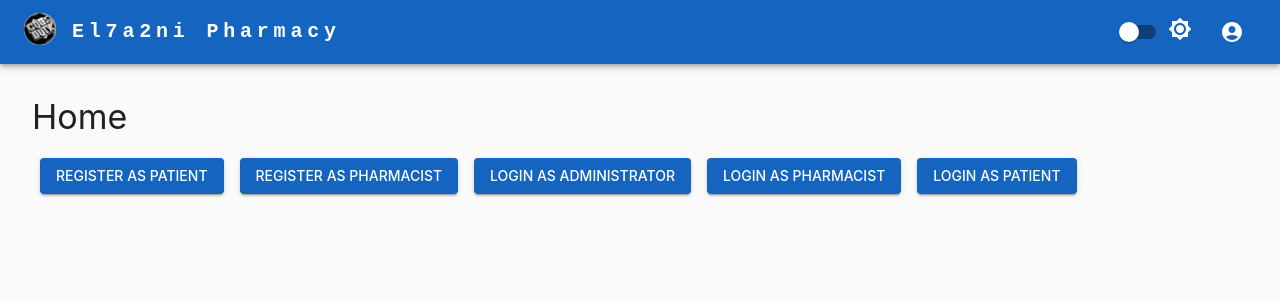
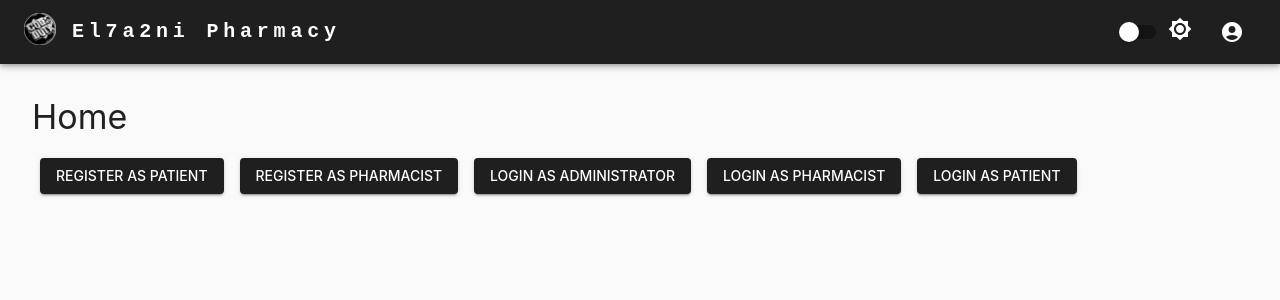
Before and after one commit to advanced-computer-lab-2023/Code-of-Duty2-Pharmacy, a React (Vite) app in the folder client/: page / in a window 1280 px wide. Shown: the top 300 px of the page. Built offline with nearby package versions, Linux system fonts and the light colour scheme; no server answers.

Commit message:
Update colors for the themes

```diff
--- a/client/src/themes/darkTheme.ts
+++ b/client/src/themes/darkTheme.ts
@@ -23,7 +23,7 @@ const darkTheme = createTheme({
       paper: '#1f1f1f',
     },
     primary: {
-      main: blue[800],
+      main: '#ffffff',
     },
     secondary: {
       main: blue[800],
--- a/client/src/themes/lightTheme.ts
+++ b/client/src/themes/lightTheme.ts
@@ -23,7 +23,7 @@ const lightTheme = createTheme({
       paper: grey[50],
     },
     primary: {
-      main: blue[800],
+      main: '#1f1f1f',
     },
     secondary: {
       main: blue[800],
```
